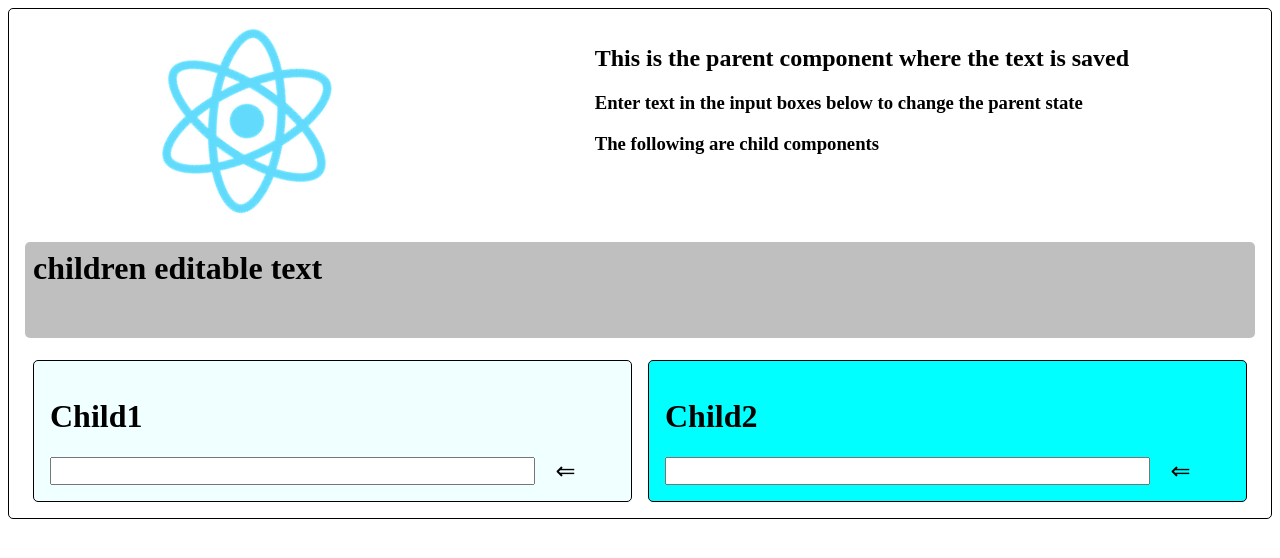
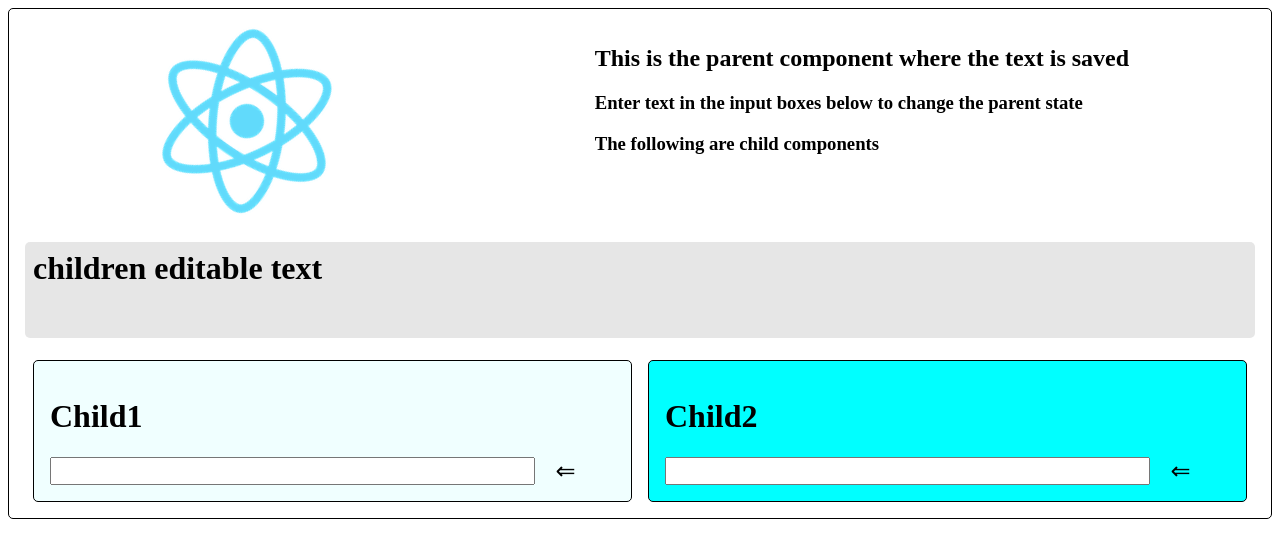
Before and after one commit to vamshi-krishna-kotla/react-playground, a React app: page / in a window 1280 px wide. Shown: the top 558 px of the page. Built offline with nearby package versions, Linux system fonts and the light colour scheme.

Commit message:
Added fontSize prop to notification and other CSS requisites

```diff
--- a/src/modules/edit-parent-state-with-functions/components/Notification/Notification.jsx
+++ b/src/modules/edit-parent-state-with-functions/components/Notification/Notification.jsx
@@ -49,7 +49,14 @@ export class NotificationComponent extends Component {
 	render() {
 		return (
 			<div className={["notification", !this.state.display ? 'removed' : ''].join(' ')}>
-				<span className="statement">{this.props.statement}</span>
+				<span
+					className="statement"
+					style={{
+						fontSize: (this.props.fontSize || '1.5') + 'rem'
+					}}
+				>
+					{this.props.statement}
+				</span>
 				<span className="close" onClick={this.closeNotification}>&#x2716;</span>
 			</div>
 		);
--- a/src/modules/edit-parent-state-with-functions/components/Notification/Notification.scss
+++ b/src/modules/edit-parent-state-with-functions/components/Notification/Notification.scss
@@ -4,7 +4,7 @@
 	border-radius: 5px;
 	max-width: 35%;
 	padding: 0.65rem;
-	position: fixed;
+	position: absolute;
 	right: 2%;
 	z-index: 1;
 
@@ -13,7 +13,6 @@
 	}
 
 	.statement {
-		font-size: 1.5rem;
 		margin-right: 1rem;
 	}
 
--- a/src/modules/edit-parent-state-with-functions/components/Parent/Parent.scss
+++ b/src/modules/edit-parent-state-with-functions/components/Parent/Parent.scss
@@ -1,6 +1,7 @@
 #parent {
+	border-radius: 5px;
 	border: 1px solid black;
-	border-radius: 5px;
+	overflow: hidden;
 	padding: 1rem;
 	position: relative;
 
@@ -24,7 +25,7 @@
 	}
 
 	.stateTextArea {
-		background-color: rgba($color: gray, $alpha: 0.5);
+		background-color: rgba($color: gray, $alpha: 0.2);
 		border-radius: 5px;
 		min-height: 5rem;
 		overflow: auto;
@@ -39,6 +40,7 @@
 			border: 1px solid black;
 			border-radius: 5px;
 			margin: 0 0.5rem;
+			position: relative;
 			width: 100%;
 
 			.inputArea {
```
